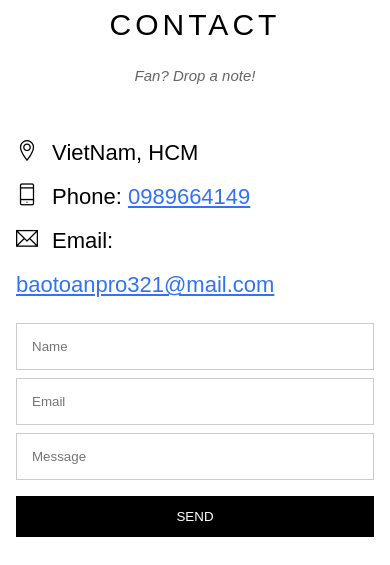
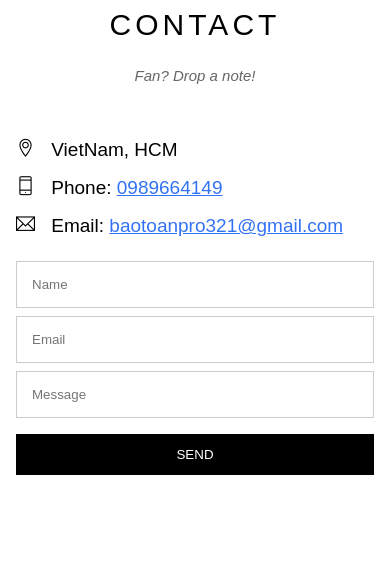
Before and after one commit to Baopham1607/Baopham1607.github.io, a plain HTML site: page index.html in a window 390 px wide. Shown: the part 3540-4105 px from the top of the page. Drawn offline with Linux system fonts and the light colour scheme.

Commit message:
'finish-commit'

```diff
--- a/assets/css/responsive.css
+++ b/assets/css/responsive.css
@@ -51,7 +51,7 @@
         margin-top: 16px;
     }
     .contact-infor {
-        font-size: 22px;
+        font-size: 19px;
 
     }
 }
--- a/index.html
+++ b/index.html
@@ -145,8 +145,8 @@
                     <div class="row contact-inf">
                         <div class="col col-half contact-infor s-col-full">
                             <p><i class=" ti-location-pin"> </i> VietNam, HCM</p>
-                            <p><i class=" ti-mobile"> </i>  Phone: <a href="tel: +0989664149">0989664149</a> </p>
-                            <p><i class=" ti-email">  </i> Email: <a href="mailto:baotoanpro321@mail.com">baotoanpro321@mail.com</a> </p>
+                            <p><i class=" ti-mobile"> </i>  Phone: <a href="tel: 0989664149">0989664149</a> </p>
+                            <p><i class=" ti-email">  </i> Email: <a href="mailto:baotoanpro321@gmail.com">baotoanpro321@gmail.com</a> </p>
 
 
                         </div>
```
